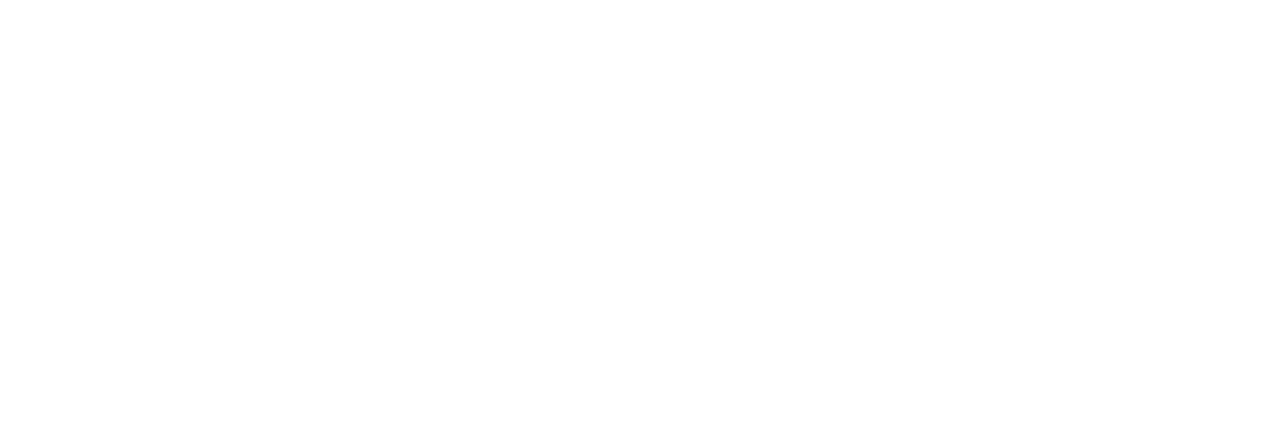
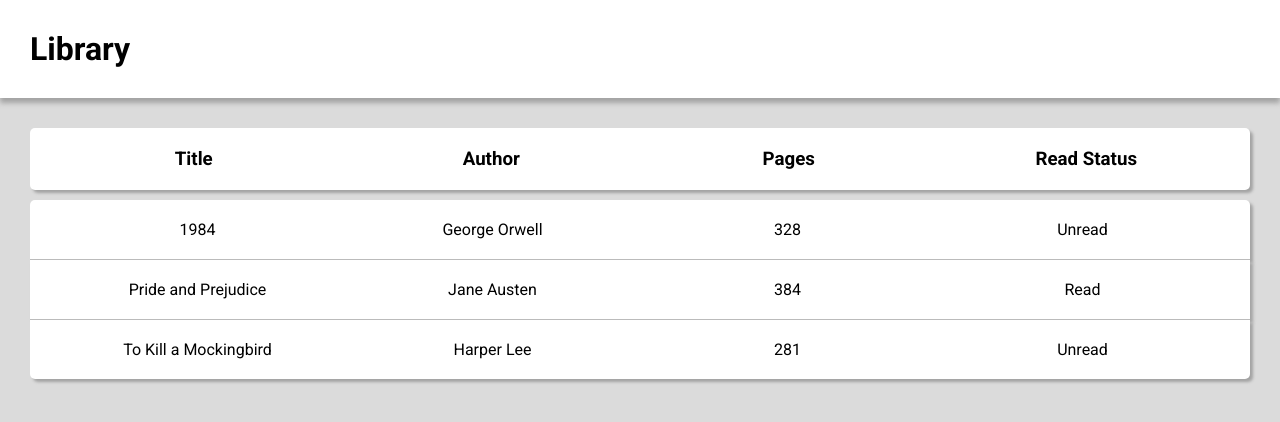
Before and after one commit to dianedoan/odin-library, a plain HTML site: page index.html in a window 1280 px wide. Drawn offline with Linux system fonts and the light colour scheme.

Commit message:
Add function and styling that displays each book on the page

```diff
--- a/index.html
+++ b/index.html
@@ -8,6 +8,19 @@
     <script src="script.js" defer></script>
 </head>
 <body>
-
+    <div class="container">
+        <header>
+            <h1>Library</h1>
+        </header>
+        <div class="books-container">
+            <div class="books-list-header">
+                <h3>Title</h3>
+                <h3>Author</h3>
+                <h3>Pages</h3>
+                <h3>Read Status</h3>
+            </div>
+            <div id="books-list"></div>
+        </div>
+    </div>
 </body>
 </html>
--- a/script.js
+++ b/script.js
@@ -18,6 +18,43 @@
     myLibrary.push(newBook);
 }
 
-addBookToLibrary("1984", "George Orwell", 328, "unread");
-addBookToLibrary("Pride and Prejudice", "Jane Austen", 384, "unread");
+addBookToLibrary("1984", "George Orwell", 328, "Unread");
+addBookToLibrary("Pride and Prejudice", "Jane Austen", 384, "Read");
+addBookToLibrary("To Kill a Mockingbird", "Harper Lee", 281, "Unread");
+
 console.log(myLibrary);
+
+function displayBook(myLibrary) {
+	const container = document.querySelector("#books-list");
+
+	myLibrary.forEach(book => {
+		// create book card element
+		const bookDiv = document.createElement("div");
+		bookDiv.classList.add("book-card");
+
+		// create book title element
+		const bookTitle = document.createElement("h4");
+		bookTitle.textContent = book.title;
+		bookDiv.appendChild(bookTitle);
+
+		// create book author element
+		const bookAuthor = document.createElement("h4");
+		bookAuthor.textContent = book.author;
+		bookDiv.appendChild(bookAuthor);
+
+		// create book pages element
+		const bookPages = document.createElement("h4");
+		bookPages.textContent = book.pages;
+		bookDiv.appendChild(bookPages);
+
+		// create book read element
+		const bookRead = document.createElement("h4");
+		bookRead.textContent = book.read;
+		bookDiv.appendChild(bookRead);
+
+		// append bookDiv to container
+		container.appendChild(bookDiv);
+	})
+}
+
+displayBook(myLibrary);
--- a/styles.css
+++ b/styles.css
@@ -0,0 +1,72 @@
+@import url('https://fonts.googleapis.com/css2?family=Quicksand:wght@300..700&family=Roboto:ital,wght@0,100..900;1,100..900&display=swap');
+
+* {
+  margin: 0;
+  padding: 0;
+  font-family: 'Roboto', sans-serif;
+}
+
+body {
+    background-color: #dbdbdb;
+}
+
+.container {
+    display: flex;
+    flex-direction: column;
+    min-height: 100vh;
+}
+
+header {
+    background-color: #fff;
+    padding: 30px;
+    box-shadow: 0px 5px 5px #a3a3a3;
+}
+
+.books-container {
+    display: grid;
+    padding: 30px;
+    gap: 10px;
+}
+
+.books-list-header {
+    display: grid;
+    grid-template-columns: repeat(4, 1fr);
+    gap: 10px;
+    background-color: #fff;
+    padding: 20px;
+    border-radius: 5px;
+    box-shadow: 3px 3px 3px #a3a3a3;
+    text-align: center;
+}
+
+#books-list {
+    display: grid;
+    border-radius: 5px;
+}
+
+.book-card {
+    display: grid;
+    grid-template-columns: repeat(4, 1fr);
+    background-color: #fff;
+    padding: 20px;
+    box-shadow: 3px 3px 3px #a3a3a3;
+    text-align: center;
+}
+
+.book-card h4 {
+    font-weight: normal;
+}
+
+.book-card:first-child {
+    border-top-left-radius: 5px;
+    border-top-right-radius: 5px;
+}
+
+.book-card:last-child {
+    border-bottom-left-radius: 5px;
+    border-bottom-right-radius: 5px;
+}
+
+.book-card:not(:last-child) {
+    border-bottom: 1px solid #bbbbbb;
+}
```
